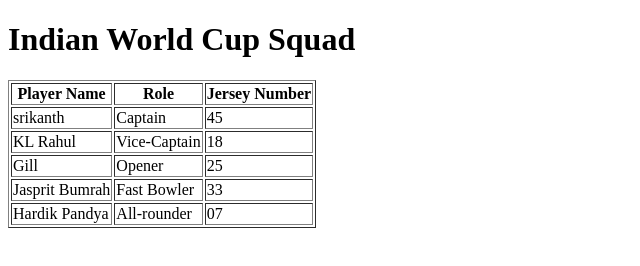
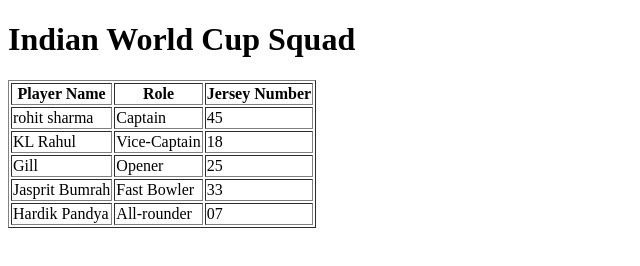
Before and after one commit to srikanthmashetty/test2, a plain HTML site: page index.html in a window 1280 px wide. Shown: the full height of the page, 0-640 px from the left. Drawn offline with Linux system fonts and the light colour scheme.

Commit message:
Update index.html
hi

```diff
--- a/index.html
+++ b/index.html
@@ -12,7 +12,7 @@
             <th>Jersey Number</th>
         </tr>
         <tr>
-            <td>srikanth</td>
+            <td>rohit sharma</td>
             <td>Captain</td>
             <td>45</td>
         </tr>
```
